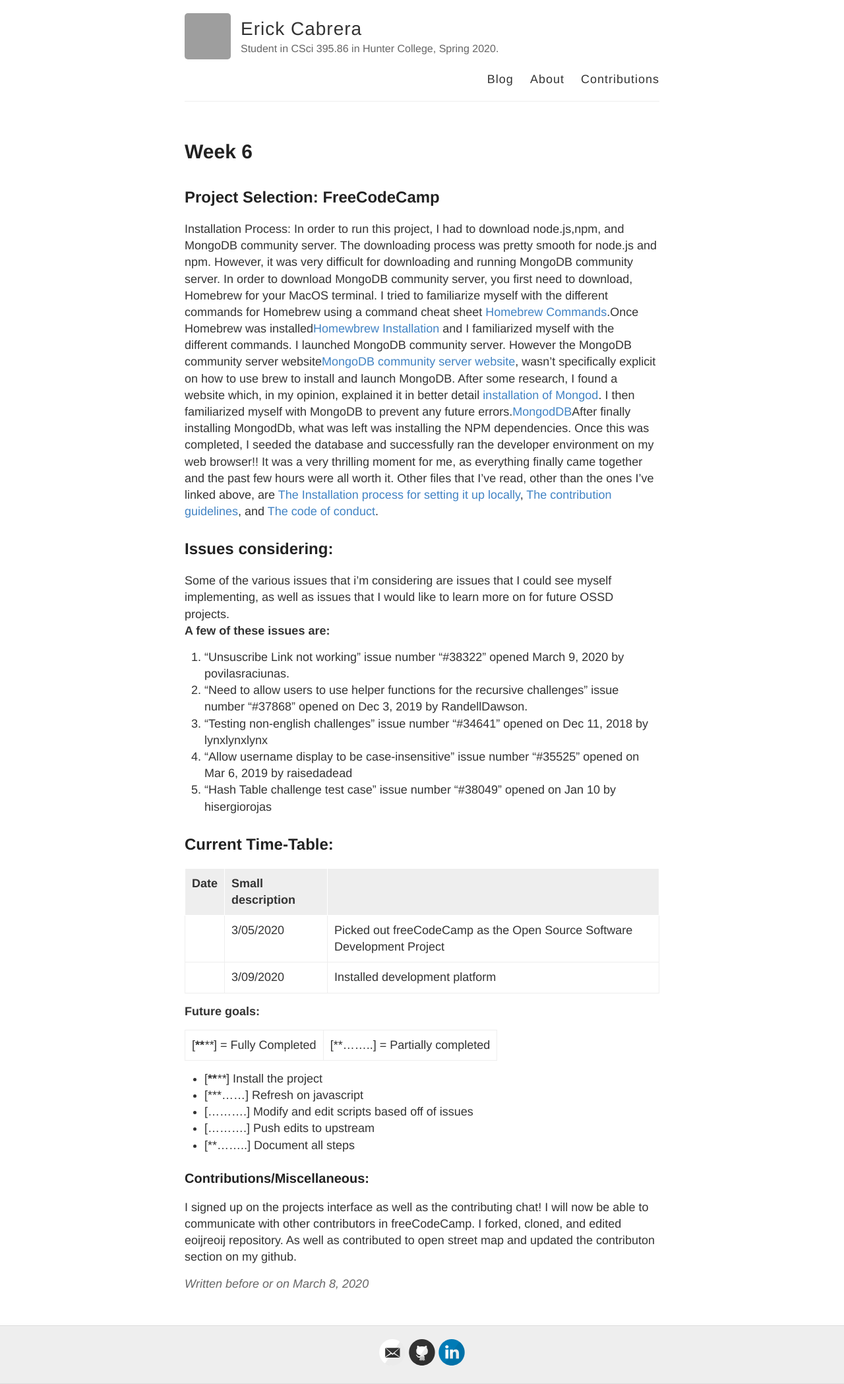
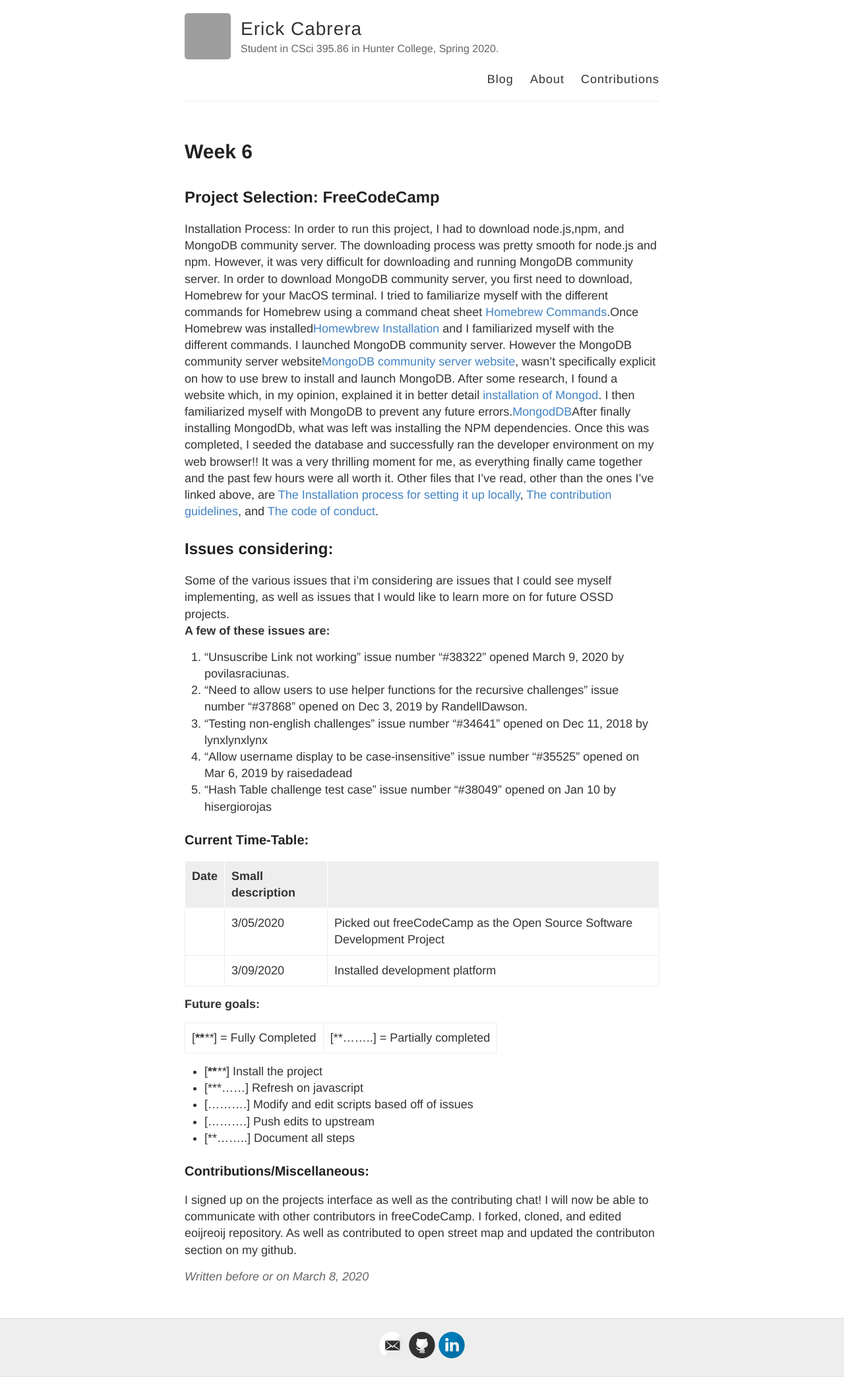
Before and after one commit to hunter-college-ossd-spr-2020/MarceloDamian-weekly, a Jekyll site: the page built from _posts/2020-03-08-week06.md, in a window 1280 px wide. Shown: the whole page at 66% size. Built offline with Jekyll 4.4.1, drawn with Linux system fonts in a browser that asks for light colours; grey boxes are pictures that could not be loaded.

```diff
--- a/_posts/2020-03-08-week06.md
+++ b/_posts/2020-03-08-week06.md
@@ -19,7 +19,7 @@ Other files that I've read, other than the ones I've linked above, are [The Inst
 4. "Allow username display to be case-insensitive" issue number "#35525" opened on Mar 6, 2019 by raisedadead
 5. "Hash Table challenge test case" issue number "#38049" opened on Jan 10 by hisergiorojas
 
-## Current Time-Table:
+### Current Time-Table:
 
  Date| Small description
 |---|:---|
```
